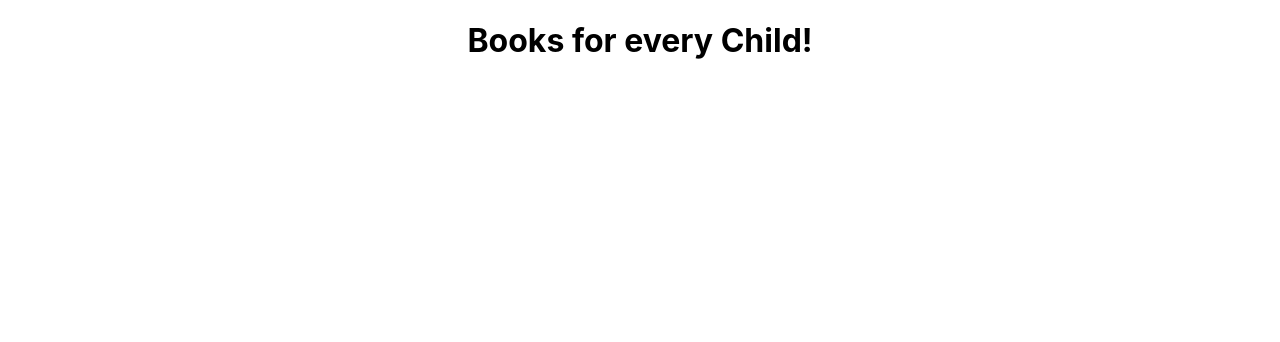
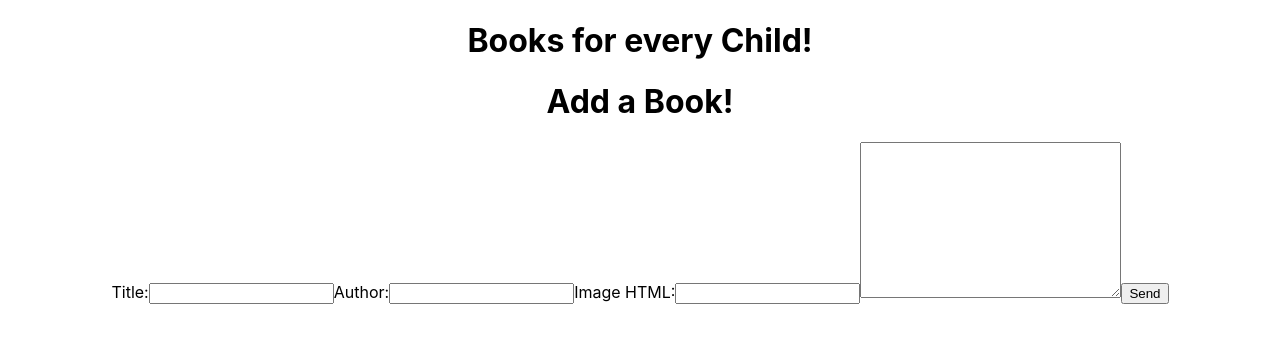
Before and after one commit to jengriffin/BooksDB, a React (Create React App) app in the folder client/: page /AddForm in a window 1280 px wide. Shown: the top 342 px of the page. Built offline with nearby package versions, Linux system fonts and the light colour scheme.

Commit message:
home connects to form page, basic form page add, needs connectivity

```diff
--- a/client/src/App.js
+++ b/client/src/App.js
@@ -1,6 +1,7 @@
 import { Routes, Route } from 'react-router-dom'
 import './App.css'
 import Home from './pages/Home'
+import AddForm from './pages/AddForm'
 
 function App() {
   return (
@@ -8,6 +9,7 @@ function App() {
       <h1>Books for every Child!</h1>
       <Routes>
         <Route path="/" element={<Home />} />
+        <Route path="/AddForm" element={<AddForm />} />
       </Routes>
     </div>
   )
--- /dev/null
+++ b/client/src/pages/AddForm.js
@@ -0,0 +1,63 @@
+import { useState, useEffect } from 'react'
+import axios from 'axios'
+
+function AddForm() {
+  const [issues, setIssues] = useState([])
+  const initialState = {
+    title: '',
+    author: '',
+    image: ''
+  }
+
+  const [formState, setFormState] = useState(initialState)
+
+  const handleChange = (event) => {
+    setFormState({ ...formState, [event.target.id]: event.target.value })
+  }
+  return (
+    <div className="Form">
+      <form>
+        <h1>Add a Book!</h1>
+        <label htmlFor="title">Title:</label>
+        <input
+          type="text"
+          id="title"
+          onChange={handleChange}
+          value={formState.subject}
+        />
+        <label htmlFor="author">Author:</label>
+        <input
+          type="text"
+          id="author"
+          onChange={handleChange}
+          value={formState.subject}
+        />
+        <label htmlFor="image">Image HTML:</label>
+        <input
+          type="text"
+          id="image"
+          onChange={handleChange}
+          value={formState.subject}
+        />
+        <label htmlFor="desription"></label>
+        <textarea
+          id="message"
+          cols="30"
+          rows="10"
+          onChange={handleChange}
+          value={formState.message}
+        ></textarea>
+        <button type="submit">Send</button>
+      </form>
+      {/* <h1>Add a Book:</h1>
+      {book.map((newBook) => (
+        <div key={newBook._id}>
+          <h3>Title: {newBook.type}</h3>
+          <p>Author: {newBook.subject}</p>
+          <p>Image: {newBook.message}</p>
+        </div>
+      ))} */}
+    </div>
+  )
+}
+export default AddForm
--- a/client/src/pages/Home.js
+++ b/client/src/pages/Home.js
@@ -2,6 +2,7 @@ import { useEffect, useState } from 'react'
 import { Link } from 'react-router-dom'
 import axios from 'axios'
 import BooksCard from '../components/books'
+import AddForm from './AddForm'
 const Home = () => {
   const [books, setBooks] = useState([])
 
@@ -21,6 +22,9 @@ const Home = () => {
   return (
     <div className="books">
       <h1>Books</h1>
+      <h2>
+        <Link to={'./AddForm'}>Add a book!</Link>
+      </h2>
       <section className="container-grid">
         {books.map((book) => (
           // {/* <Link to={`/view/games/${genre.id}`} key={genre.id}> */}
```
